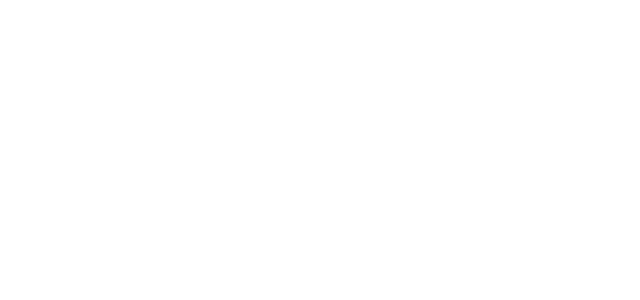
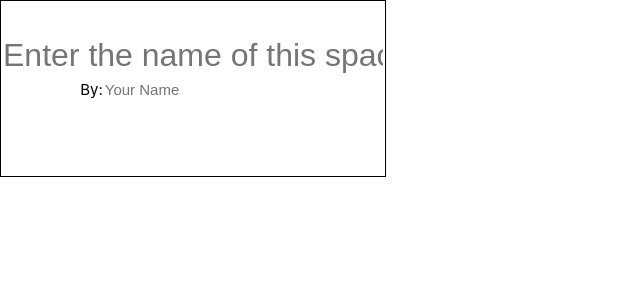
Before and after one commit to chloebyunn/devo, a React (Create React App) app: page / in a window 1280 px wide. Shown: the top 300 px of the page, without its empty margins (0-640 px from the left). Built offline with nearby package versions, Linux system fonts and the light colour scheme.

Commit message:
basic TitleCard component

```diff
--- a/src/App.js
+++ b/src/App.js
@@ -1,11 +1,13 @@
 import React, { Component } from 'react';
 import './App.scss';
+
+import TitleCard from './component/TitleCard/TitleCard'
 
 class App extends Component {
   render() {
     return (
       <div className="App">
-
+        <TitleCard />
       </div>
     );
   }
--- /dev/null
+++ b/src/component/TitleCard/TitleCard.js
@@ -0,0 +1,25 @@
+import React, { Component } from 'react';
+import './TitleCard.scss';
+
+class TitleCard extends Component {
+    constructor() {
+        super();
+        this.state = {
+        }
+    }
+
+    render() {
+        return (
+            <div className="titlecard-container">
+                <input className="title-field" type="text" placeholder="Enter the name of this space" />
+                <div className="name-fields">
+                    <p className="small-field">By:  </p>
+                    <input className="small-field" type="text" placeholder="Your Name" />
+                </div>
+            </div>
+
+        );
+    }
+}
+
+export default TitleCard;
--- /dev/null
+++ b/src/component/TitleCard/TitleCard.scss
@@ -0,0 +1,29 @@
+.titlecard-container {
+    display: flex;
+    flex-direction: column;
+    width: 30%;
+    height: 175px;
+    border: black 1px solid;
+}
+
+.title-field {
+    margin-top: 35px;
+    border-style: none;
+    font-size: 32px;
+    text-align: center;
+    outline: 0;
+}
+
+.name-fields {
+    display: flex;
+    flex-direction: row;
+    justify-content: center;//x
+    align-items: center;
+}
+
+.small-field {
+    border-style: none;
+    font-size: 15px;
+    margin: 5px 0 0 0;
+    width: inherit;
+}
```
Also changed, not shown: src/component/Card/Card.js (added), src/component/Card/Card.scss (added), src/component/NewEntry/NewEntry.js (added), src/component/NewEntry/NewEntry.scss (added), src/component/PreviousEntry/PreviousEntry.js (added), src/component/PreviousEntry/PreviousEntry.scss (added), src/components/TitleCard/TitleCard.js (deleted), src/components/TitleCard/TitleCard.scss (deleted).
